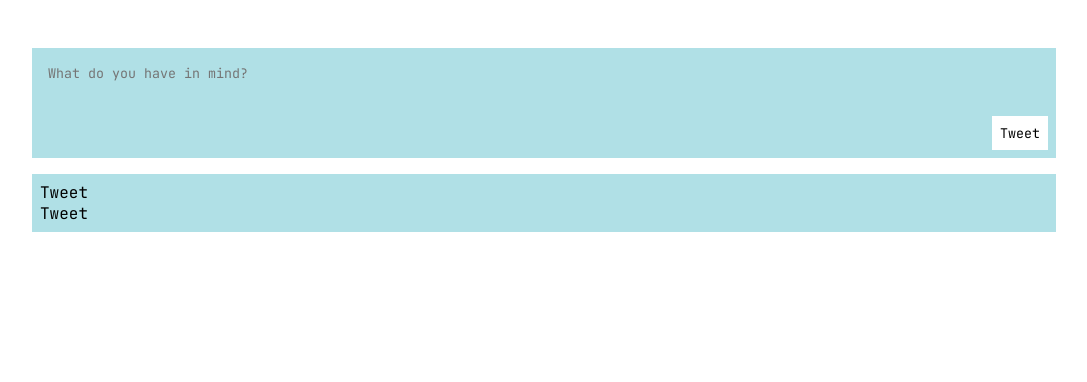
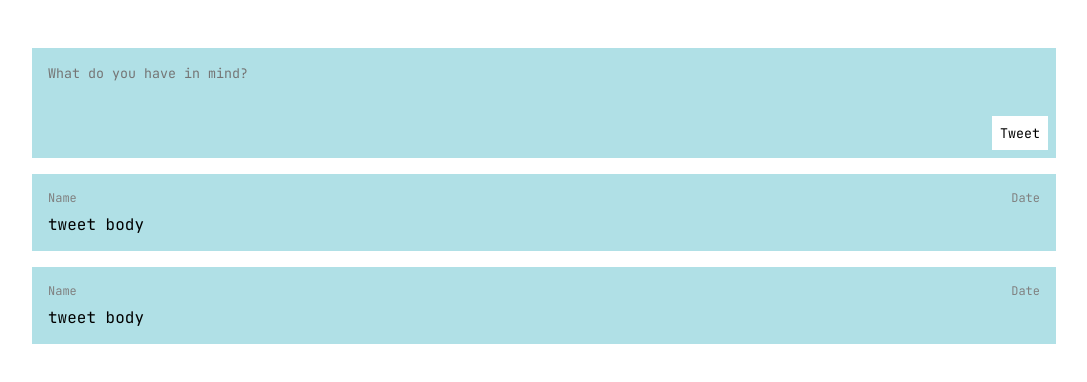
Before and after one commit to MarkDavidovich/tweeter-react-project, a React (Vite) app: page / in a window 1280 px wide. Shown: the top 382 px of the page, without its empty margins (96-1183 px from the left). Built offline with nearby package versions, Linux system fonts and the light colour scheme.

Commit message:
add basic scaffolding for Tweet and style

```diff
--- a/src/components/Tweet/Tweet.jsx
+++ b/src/components/Tweet/Tweet.jsx
@@ -1,6 +1,14 @@
 import style from "./Tweet.module.css";
 
 const Tweet = () => {
-  return <div>Tweet</div>;
+  return (
+    <div className={style.container}>
+      <div>
+        <p>Name</p>
+        <p>Date</p>
+      </div>
+      <p>tweet body</p>
+    </div>
+  );
 };
 export default Tweet;
--- a/src/components/Tweet/Tweet.module.css
+++ b/src/components/Tweet/Tweet.module.css
@@ -0,0 +1,15 @@
+.container {
+  padding: 1rem;
+  background-color: powderblue;
+}
+
+.container > div {
+  display: flex;
+  justify-content: space-between;
+  padding-bottom: 0.5rem;
+}
+
+.container > div > p {
+  font-size: 12px;
+  color: gray;
+}
--- a/src/components/TweetList/TweetList.module.css
+++ b/src/components/TweetList/TweetList.module.css
@@ -1,7 +1,8 @@
 .container {
+  display: flex;
+  flex-direction: column;
+  gap: 1rem;
   width: 80%;
   margin: auto;
   margin-top: 1rem;
-  background-color: powderblue;
-  padding: 0.5rem;
 }
```
